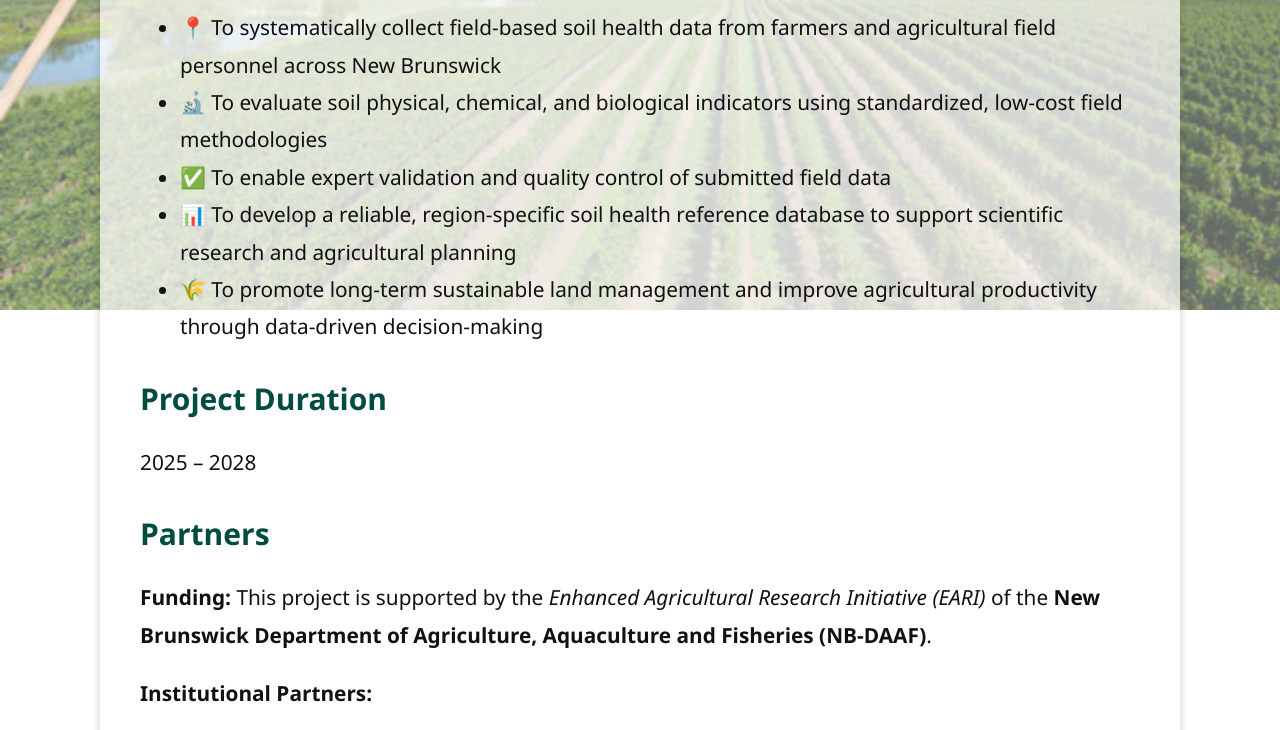
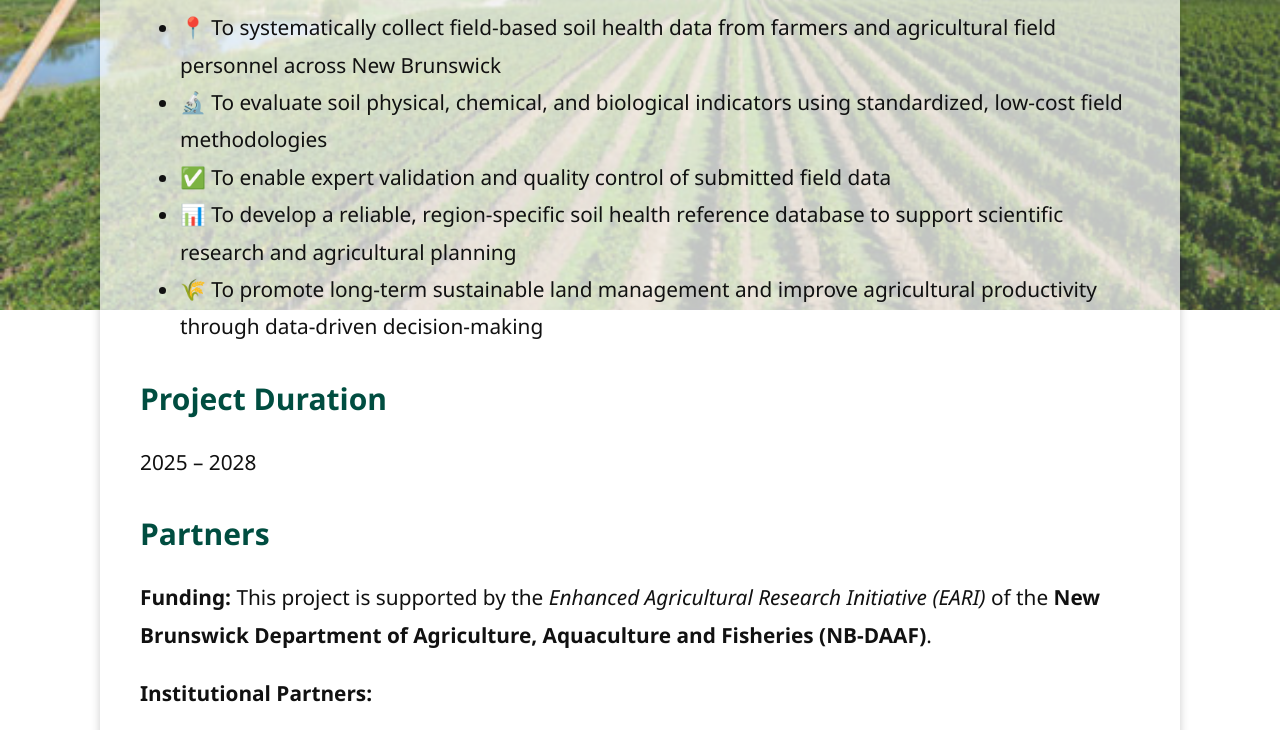
Before and after one commit to Soheils60/fesh-project, a plain HTML site: page index.html in a window 1280 px wide. Shown: the part 490-1220 px from the top of the page. Drawn offline with Linux system fonts and the light colour scheme.

Commit message:
Update style.css

```diff
--- a/style.css
+++ b/style.css
@@ -16,7 +16,7 @@ body::before {
   background-size: cover;
   background-repeat: no-repeat;
   background-position: center;
-  opacity: 0.6; /* 👈 وضوح بیشتر */
+  opacity: 0.8; /* 👈 بک‌گراند تقریباً کامل دیده میشه */
   z-index: -1;
 }
 
```
